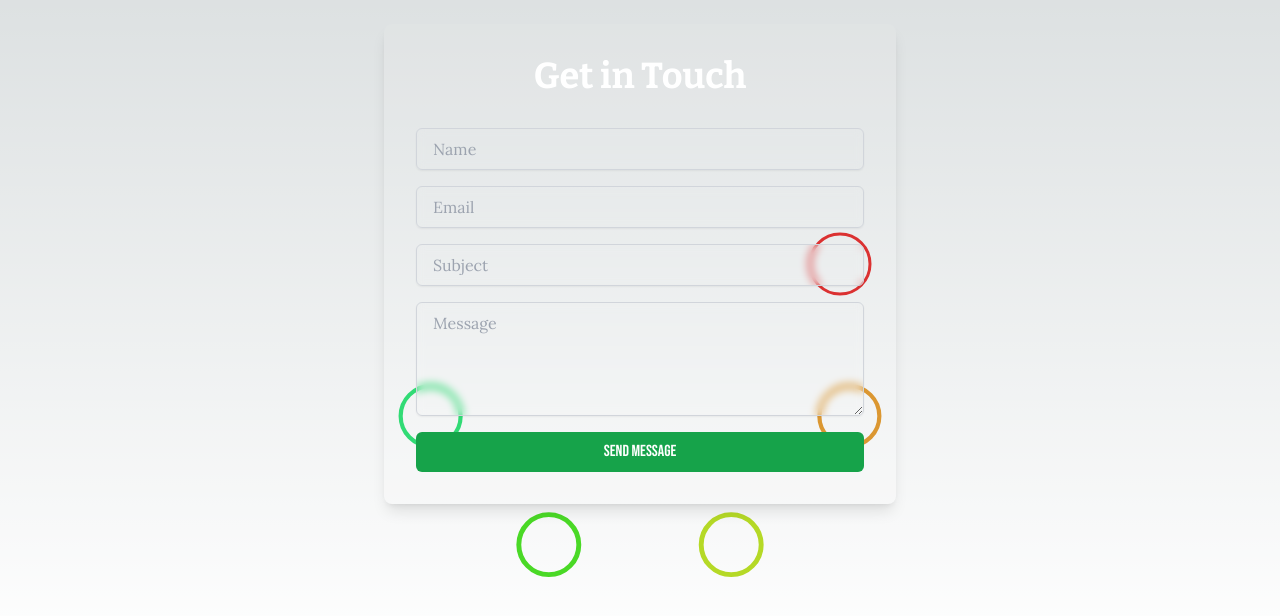
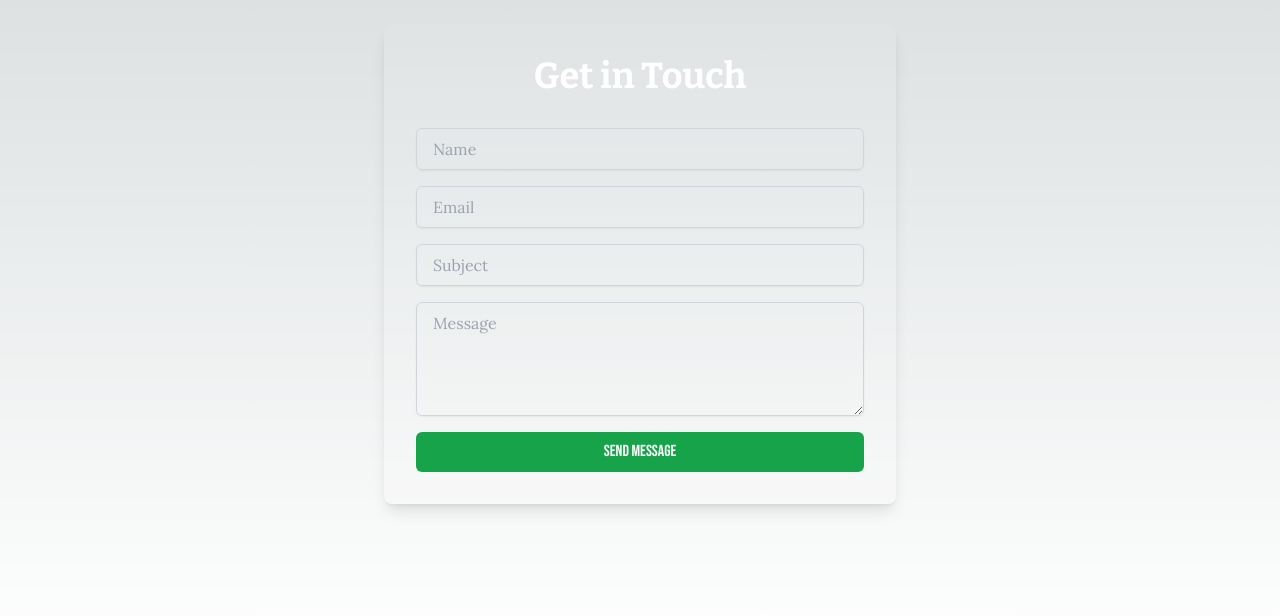
Before and after one commit to O-masny/my-portio, a Next.js app: page /contact in a window 1280 px wide. Shown: the part 136-752 px from the top of the page. Built offline with nearby package versions, Linux system fonts and the light colour scheme.

Commit message:
feat: remove

```diff
--- a/src/app/contact/page.tsx
+++ b/src/app/contact/page.tsx
@@ -6,7 +6,6 @@ import BloomingWreath from "@/lib/components/utils/components/blooming_flower";
 const ContactPage = () => {
   return <div className="relative min-h-screen flex flex-col items-center justify-center overflow-hidden">
     <div className="absolute inset-0 -z-10 overflow-hidden">
-      <BloomingWreath />
     </div>
 
     <div className="relative z-10 flex flex-col items-center  p-8 text-center rounded-lg shadow-lg max-w-lg w-full bg-white bg-opacity-5">
```
